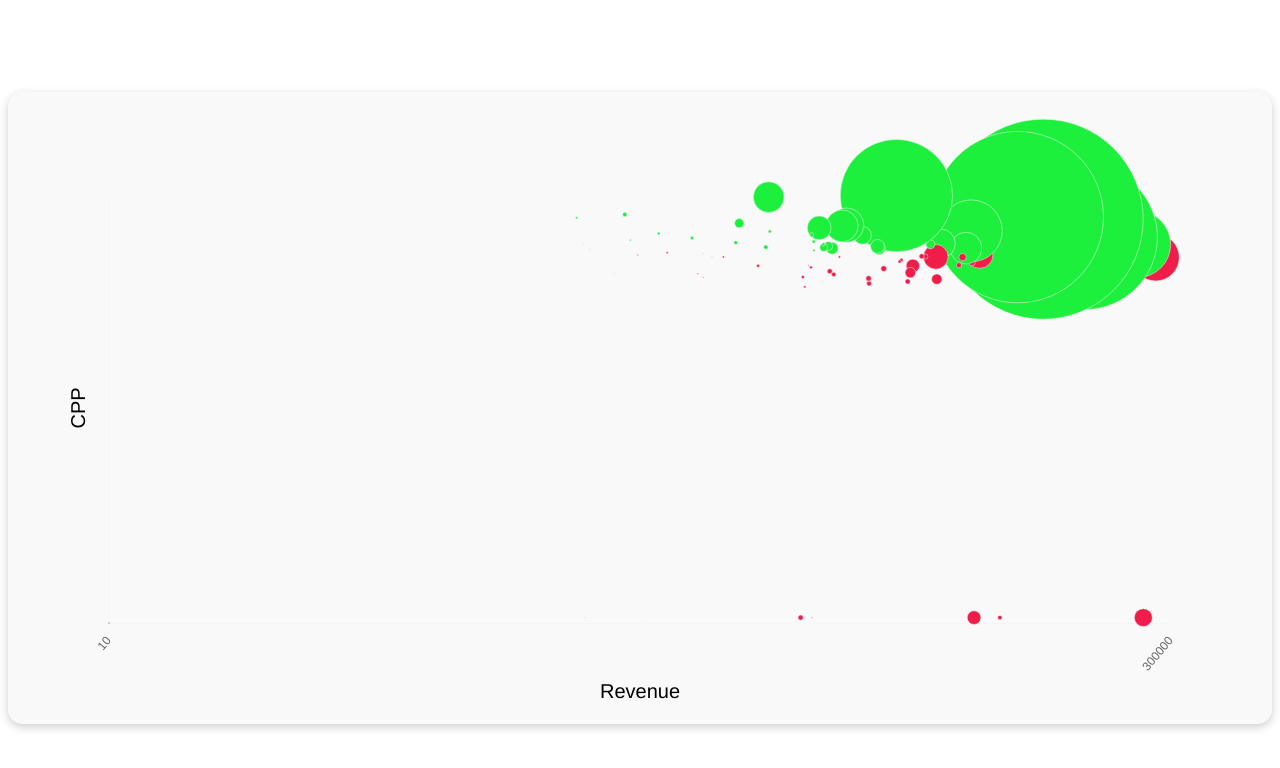
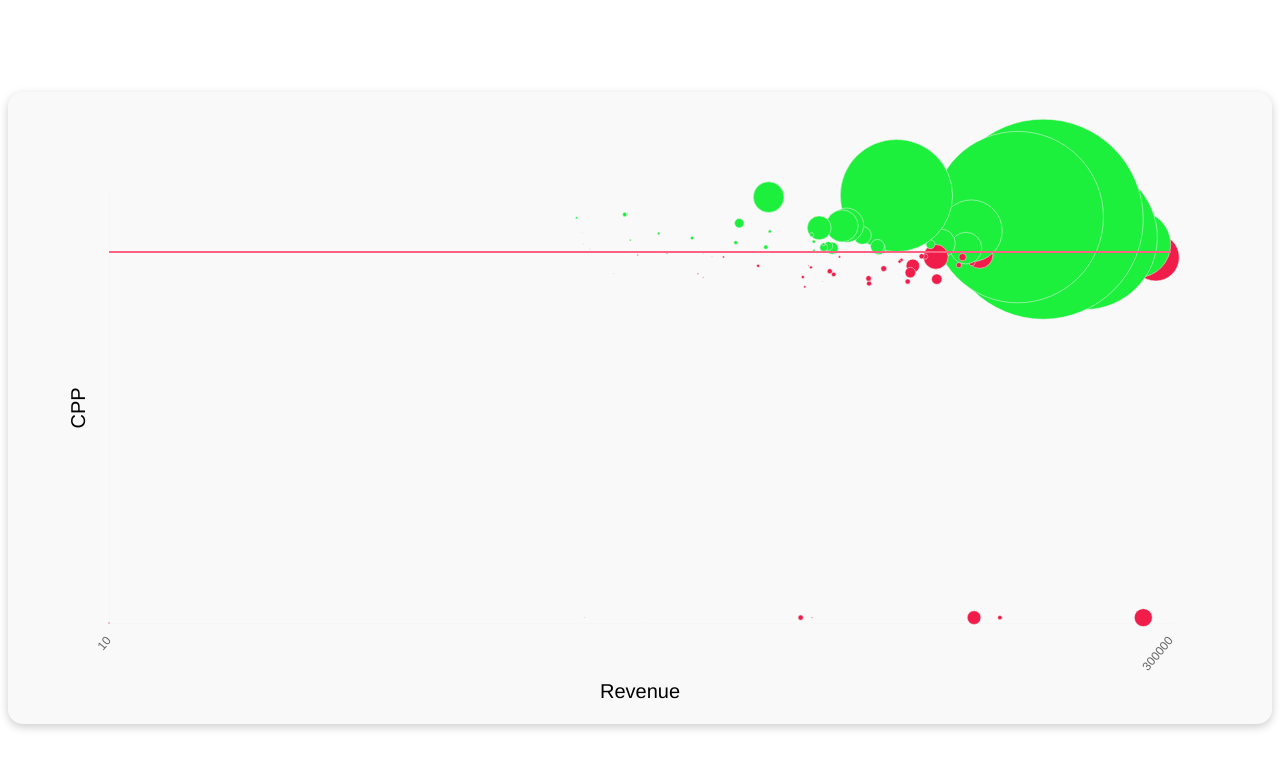
Before and after one commit to jaineo199/my-next-chart, a Next.js app: page /bubblechart in a window 1280 px wide. Shown: the top 768 px of the page. Built offline with nearby package versions, Linux system fonts and the light colour scheme.

Commit message:
added target line

```diff
--- a/package.json
+++ b/package.json
@@ -10,6 +10,7 @@
   },
   "dependencies": {
     "chart.js": "^4.4.0",
+    "chartjs-plugin-annotation": "^3.0.1",
     "next": "14.0.2",
     "react": "^18",
     "react-chartjs-2": "^5.2.0",
--- a/src/pages/bubblechart.tsx
+++ b/src/pages/bubblechart.tsx
@@ -8,12 +8,18 @@ import {
   LogarithmicScale,
 } from "chart.js";
 import { Bubble } from "react-chartjs-2";
-import BubbleChartOneData from "../Data/bubbleChartOneData.json";
-import BubbleChartThreeData from "../Data/bubbleChartThreeData.json";
+import annotationPlugin from "chartjs-plugin-annotation";
 import BubbleChartMainData from "../Data/bubbleChartMainData.json";
 
 ChartJS.defaults.borderColor = "rgba(243,243,243,0.50)";
-ChartJS.register(LinearScale, PointElement, Tooltip, Legend, LogarithmicScale);
+ChartJS.register(
+  LinearScale,
+  PointElement,
+  Tooltip,
+  Legend,
+  LogarithmicScale,
+  annotationPlugin
+);
 
 export default function App() {
   const [mainData, setMainData] = useState<any>(null);
@@ -36,9 +42,19 @@ export default function App() {
         },
         backgroundColor: "#000000",
       },
+      annotation: {
+        annotations: {
+          line1: {
+            type: "line",
+            yMin: 20,
+            yMax: 20,
+            borderColor: "rgb(255, 99, 132)",
+            borderWidth: 2,
+          },
+        },
+      },
       legend: {
         display: false,
-        // position: "bottom",
       },
     },
     scales: {
@@ -57,14 +73,7 @@ export default function App() {
         },
         ticks: {
           callback: function (value: any, index: any, values: any) {
-            // Display first, quarter, middle, three-quarter and last label
-            return index === 0 ||
-              // index === Math.floor(values.length / 4) ||
-              // index === Math.floor(values.length / 2) ||
-              // index === Math.floor((3 * values.length) / 4) ||
-              index === values.length - 1
-              ? value
-              : "";
+            return index === 0 || index === values.length - 1 ? value : "";
           },
         },
       },
@@ -83,14 +92,7 @@ export default function App() {
         },
         ticks: {
           callback: function (value: any, index: any, values: any) {
-            // Display first, quarter, middle, three-quarter and last label
-            return index === 0 ||
-              // index === Math.floor(values.length / 4) ||
-              // index === Math.floor(values.length / 2) ||
-              // index === Math.floor((3 * values.length) / 4) ||
-              index === values.length - 1
-              ? value
-              : "";
+            return index === 0 || index === values.length - 1 ? value : "";
           },
         },
       },
@@ -117,12 +119,6 @@ export default function App() {
           }
         }),
       },
-
-      // {
-      //   label: "Target",
-      //   data: BubbleChartThreeData,
-      //   backgroundColor: "#c0ccc2",
-      // },
     ],
   };
 
```
Also changed, not shown: 1 other file (tests, documents, lock files or other folders).
